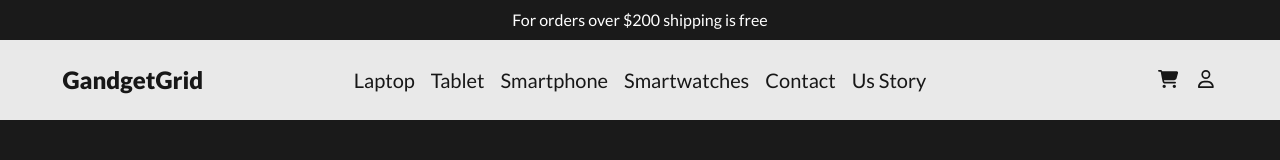
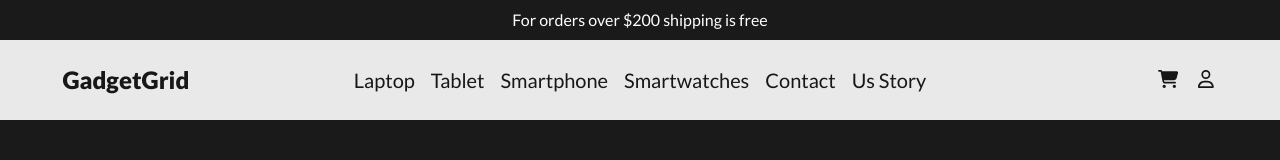
Before and after one commit to CostelMartin08/Next.js-store-project, a Next.js app: page / in a window 1280 px wide. Shown: the top 160 px of the page. Built offline with nearby package versions, Linux system fonts and the light colour scheme; no server answers; the database is empty.

Commit message:
user image path

```diff
--- a/app/(protected)/components/navbar.tsx
+++ b/app/(protected)/components/navbar.tsx
@@ -20,7 +20,7 @@ export const Navbar = () => {
         signOut();
     }
 
-    let imagePath = user?.isOAuth ? user.image : `https://gadgetgrid.ro/profilePhoto/${user?.id}/${user?.image}`;
+    let imagePath = user?.image ;
 
     return (
 
--- a/app/components/top&bottom/Header.tsx
+++ b/app/components/top&bottom/Header.tsx
@@ -29,7 +29,7 @@ export default function Header() {
     }
   }, [state]);
 
-  let imagePath = user?.isOAuth ? user.image : `https://gadgetgrid.ro/profilePhoto/${user?.id}/${user?.image}`;
+  let imagePath = user?.image ;
 
   return (
 
@@ -46,7 +46,7 @@ export default function Header() {
         <div className="w-2/4 lg:w-1/4 flex  items-center justify-center lg:justify-start ">
 
           <Link href="/">
-            <h1 className="text-xl xl:text-2xl font-black">GandgetGrid</h1>
+            <h1 className="text-xl xl:text-2xl font-black">GadgetGrid</h1>
           </Link>
 
         </div>
--- a/app/data/user.ts
+++ b/app/data/user.ts
@@ -66,7 +66,7 @@ export const updateUserImage = async (id: string, image: string): Promise<User>
       where: { id: id },
 
       data: {
-        image: image
+        image: `https://gadgetgrid.ro/profilePhoto/${id}/${image}`
 
       }
     });
```
